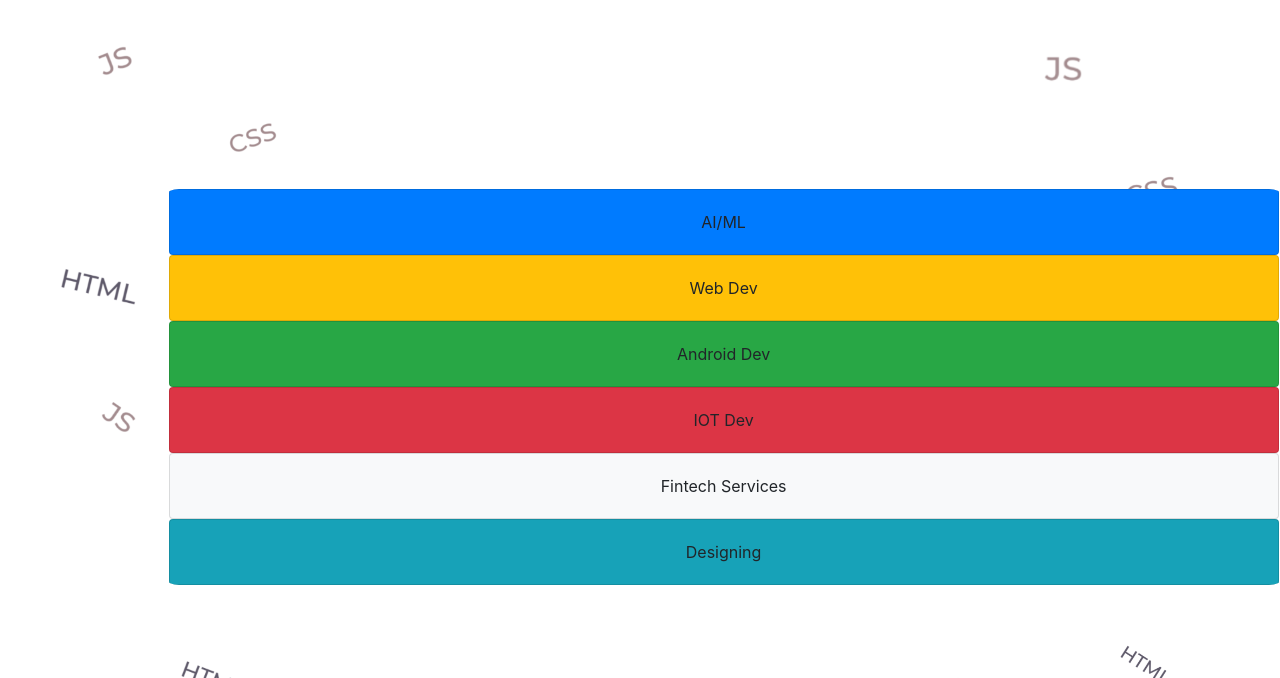
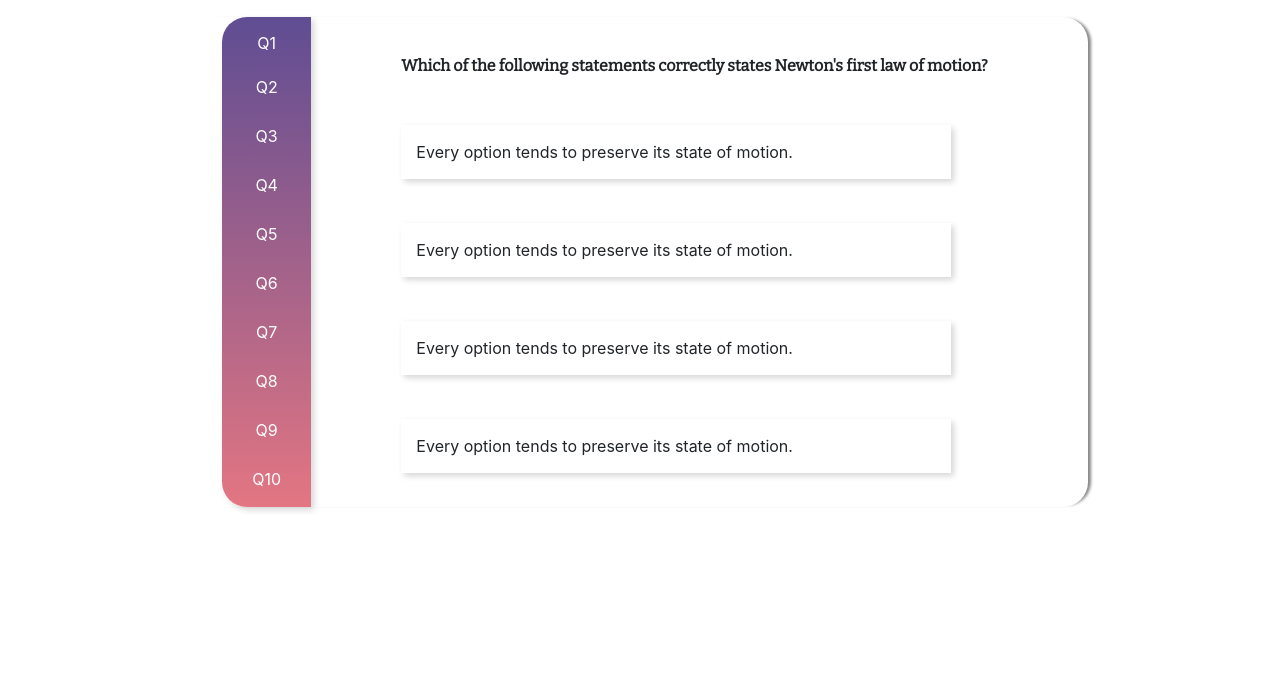
Before and after one commit to vinnovateit/Recruitment-Portal-Web, a plain HTML site: page index.html in a window 1280 px wide. Shown: the part 122-800 px from the top of the page. Drawn offline with nearby package versions, Linux system fonts and the light colour scheme; files whose address does not match are found by name.

Commit message:
remade the main card

```diff
--- a/index.html
+++ b/index.html
@@ -6,6 +6,7 @@
     <link rel="stylesheet" type="text/css" href="style.css">
     <link rel="stylesheet" href="bootstrap.min.css">
     <meta name="viewport" content="width=device-width, initial-scale=1.0, ,initial-scale=1.0,shrink-to-fit=yes">
+	<link href="https://fonts.googleapis.com/css?family=Bitter&display=swap" rel="stylesheet">
     <link rel="stylesheet" href="https://maxcdn.bootstrapcdn.com/bootstrap/4.0.0/css/bootstrap.min.css" integrity="sha384-Gn5384xqQ1aoWXA+058RXPxPg6fy4IWvTNh0E263XmFcJlSAwiGgFAW/dAiS6JXm" crossorigin="anonymous">
     <script src="first_trial.js"></script>
     <script src="https://code.jquery.com/jquery-3.4.1.js"></script>
@@ -21,13 +22,10 @@
 		color :#BFC9CA;
 	}
 
-	div
-	{
-		/*border :2px solid red;*/
-	}
+
 	body
 	{
-		background-image: url('D:/MY PROJECTS/WEB/Recruitment-Portal-Web/images/kd3.png');
+		/*background-image: url('D:/MY PROJECTS/WEB/Recruitment-Portal-Web/images/kd3.png');*/
 	}
 	#c1
 	{
@@ -36,6 +34,10 @@
 		margin-top: 50px;
 		box-shadow: 0 1px 2px 0 rgba(0, 0, 0, 0.1), 0 3px 10px 0 rgba(0, 0, 0, 0.07);
 		margin-top: 30px;
+	}
+	#wedd
+	{
+		/*border-color: green;*/
 	}
 	#qd
 	{
@@ -171,7 +173,170 @@
         			Web DeV
         	</div>
         </div>
-        <div class="container " id="c1" style="position:relative;" >
+<style type="text/css">
+	div
+	{
+		/*border :2px solid red;*/
+	}
+.parent {
+display: grid;
+/*box-shadow: 3px 3px 6px #00000029;*/
+            /*opacity: 1;*/
+grid-template-columns: repeat(6, 1fr);
+grid-template-rows: repeat(10, 1fr);
+grid-column-gap: 0px;
+grid-row-gap: 0px;
+width: 70%;
+margin: 20px auto;
+border-radius: 25px;
+}
+
+.div1 { grid-area: 1 / 1 / 11 / 7;
+	border-radius: 25px;
+box-shadow: 5px 0px 3px -2px #888;}
+.div2 {
+		grid-area: 1 / 1 / 11 / 2;
+		margin: 0px auto;
+		border-color: yellow;
+		padding: 30px;
+ 	  }
+.div3 { grid-area: 1 / 2 / 11 / 7;
+border-radius: 25px;
+padding-right: 50px;
+
+ }
+.div4 { grid-area: 1 / 1 / 2 / 2;
+		margin: 0px auto;
+		margin-top: 5px;
+	  }
+.div5 {
+		grid-area: 2 / 1 / 3 / 2;
+		margin: 0px auto;
+
+		 }
+.div6 { grid-area: 3 / 1 / 4 / 2;
+		margin: 0px auto;
+	}
+.div7 { grid-area: 4 / 1 / 5 / 2;
+		margin: 0px auto;
+	}
+.div8 { grid-area: 5 / 1 / 6 / 2;
+		margin: 0px auto;
+		 }
+.div9 { grid-area: 6 / 1 / 7 / 2;
+		margin: 0px auto;
+		 }
+.div10 { grid-area: 7 / 1 / 8 / 2;
+		margin: 0px auto;
+		 }
+.div11 { grid-area: 8 / 1 / 9 / 2;
+		margin: 0px auto;
+		 }
+.div12 { grid-area: 9 / 1 / 10 / 2;
+		margin: 0px auto;
+		 }
+.div13 { grid-area: 10 / 1 / 11 / 2;
+		margin: 0px auto;
+		margin-bottom: 7px;
+		 }
+.div14 { grid-area: 1 / 2 / 3 / 7;
+		font-family: 'Bitter', serif;
+		font-weight: 600;
+		margin: auto 60px;
+	   }
+.div15 { grid-area: 3 / 2 / 5 / 7;
+	/*text-align: center;*/
+	padding-left: 60px;
+	padding-top: 10px;
+	}
+.div16 { grid-area: 5 / 2 / 7 / 7;
+	/*text-align: center;*/
+	padding-left: 60px;
+	padding-top: 10px;
+	}
+.div17 { grid-area: 7 / 2 / 9 / 7;
+	/*text-align: center;*/
+	padding-left: 60px;
+	padding-top: 10px;
+}
+.div18 { grid-area: 9 / 2 / 11 / 7;
+	/*text-align: center;*/
+	padding-left: 60px;
+	padding-top: 10px;
+
+	}
+
+.side_bar
+{
+	background: transparent linear-gradient( #5F4D93,#E37682  ) 0% 0% no-repeat padding-box;
+	border-bottom-left-radius: 25px;
+	border-top-left-radius: 25px;
+	width:100%;
+	max-width: 60%;
+	box-shadow: 3px 3px 6px #00000029;
+            opacity: 1;
+}
+.ques_boxes
+{
+	color: white;
+	padding: 9px;
+	font-size: 16px;
+	text-align: center;
+	max-width: 60%;
+}
+.options
+{
+	display: inline-block;
+		box-shadow: 3px 3px 6px #00000029;
+            opacity: 1;
+            width: 80%;
+            padding: 15px;
+
+}
+#last_option
+{
+	margin-bottom: 10px;
+}
+</style>
+
+<div class="parent">
+<div class="div1"> </div>
+<div class="div2 side_bar"> </div>
+<div class="div3"> </div>
+<div class="div4 ques_boxes">Q1</div>
+<div class="div5 ques_boxes">Q2</div>
+<div class="div6 ques_boxes">Q3</div>
+<div class="div7 ques_boxes">Q4</div>
+<div class="div8 ques_boxes">Q5</div>
+<div class="div9 ques_boxes">Q6</div>
+<div class="div10 ques_boxes">Q7</div>
+<div class="div11 ques_boxes">Q8</div>
+<div class="div12 ques_boxes">Q9</div>
+<div class="div13 ques_boxes">Q10</div>
+<div class="div14">Which of the following statements correctly states Newton's first law of motion?</div>
+<div class="div15  ">
+	<div class="options">
+		Every option tends to preserve its state of motion.
+	</div>
+</div>
+<div class="div16 ">
+	<div class="options">
+		Every option tends to preserve its state of motion.
+	</div>
+</div>
+<div class="div17">
+	<div class="options">
+		Every option tends to preserve its state of motion.
+	</div>
+</div>
+<div class="div18">
+	<div id="last_option" class="options">
+		Every option tends to preserve its state of motion.
+	</div>
+</div>
+</div>
+
+<!--         <div class="container " id="c1" style="position:relative;" >
 
             <div class="row">
             <div class="col-xs-1half " style="background: transparent linear-gradient( #5F4D93,#E37682  ) 0% 0% no-repeat padding-box;
@@ -205,7 +370,7 @@
 
              </div>
             </div>
-          </div>
+          </div> -->
                   <!--questoin choosing part-->
 <!--       	    <div class="container" id="yum_yum">
 	      		<div class="row">
```
